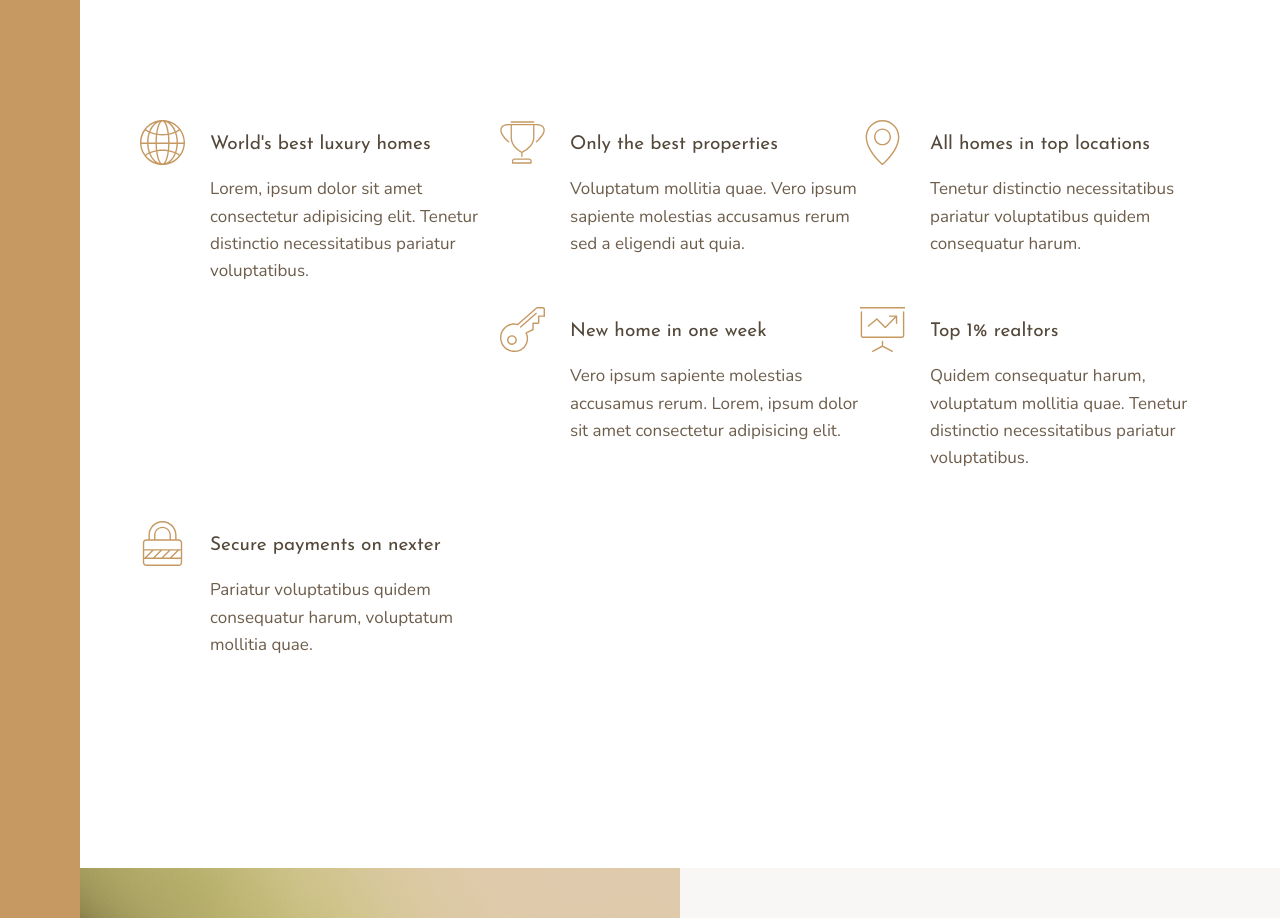
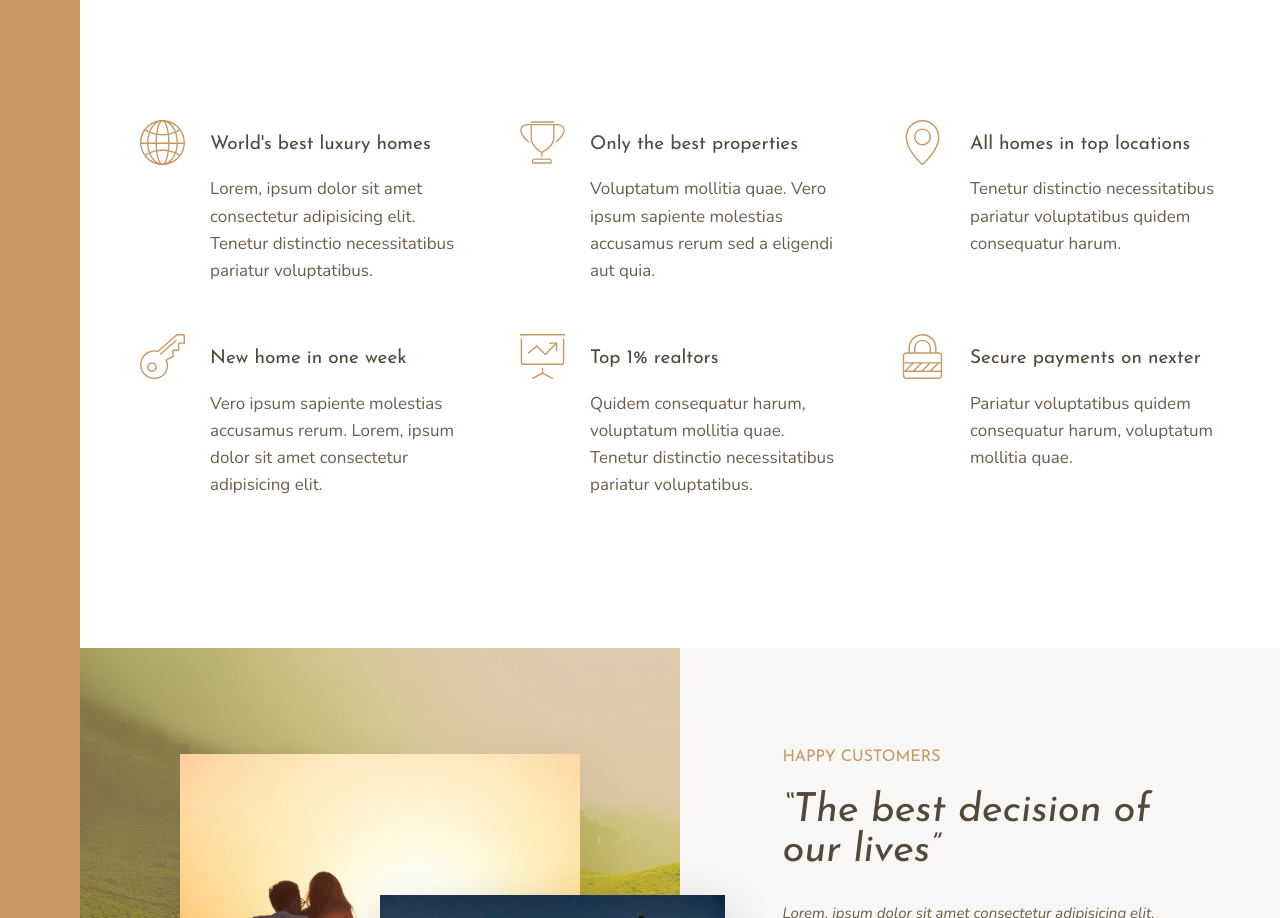
Before and after one commit to Aman07a/Advanced_CSS_and_Sass, a website: page Nexter/index.html in a window 1280 px wide. Shown: the part 660-1578 px from the top of the page. Drawn offline with nearby package versions, Linux system fonts and the light colour scheme.

Commit message:
Browser Support for CSS Grid

```diff
--- a/Nexter/sass/_features.scss
+++ b/Nexter/sass/_features.scss
@@ -2,12 +2,25 @@
   grid-column: center-start / center-end;
 
   margin: 15rem 0;
+
+  @supports (display: grid) {
+    display: grid;
+    // grid-template-columns: repeat(3, 1fr);
+    grid-template-columns: repeat(auto-fit, minmax(25rem, 1fr));
+    grid-gap: 6rem;
+    align-items: start;
+  }
 }
 
 .feature {
   float: left;
   width: 33.3333%;
   margin-bottom: 6rem;
+
+  @supports (display: grid) {
+    width: auto;
+    margin-bottom: 0;
+  }
 
   display: grid;
   grid-template-columns: min-content 1fr;
```
Also changed, not shown: Nexter/css/style.css.
